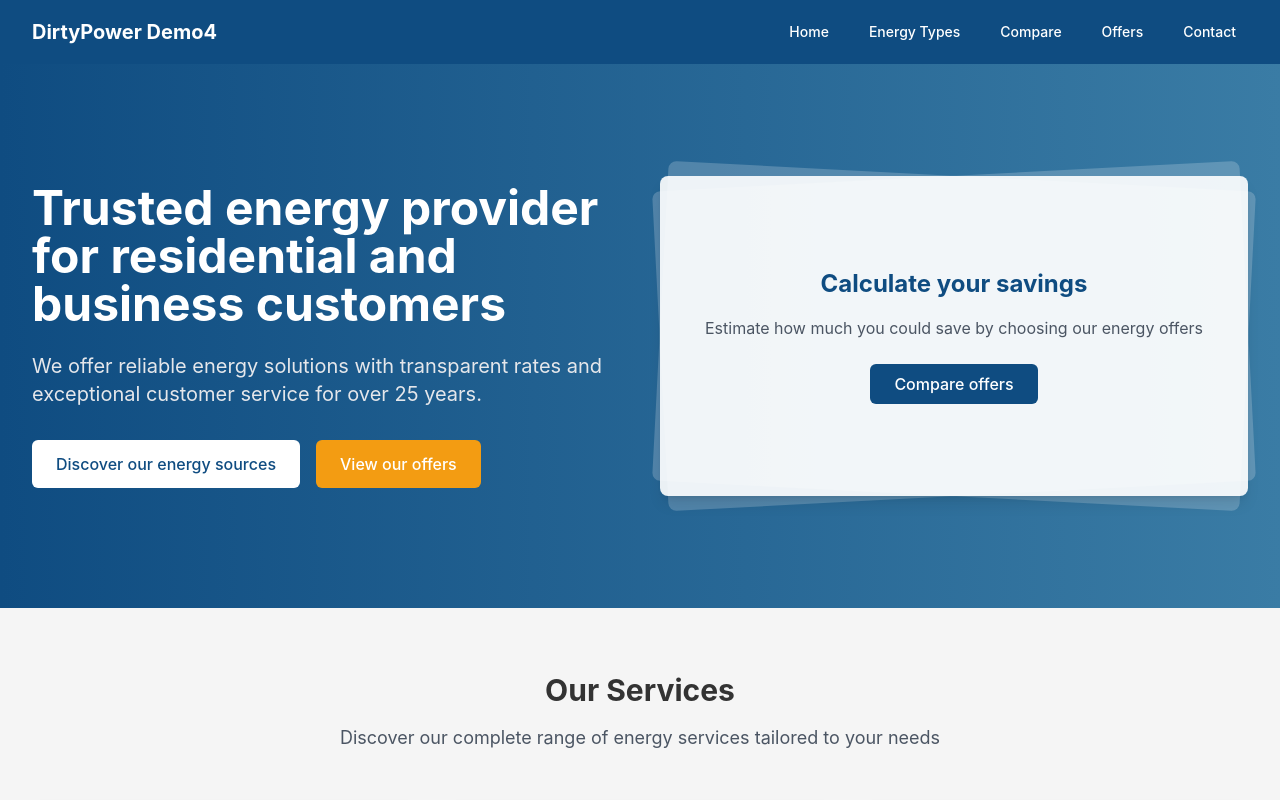
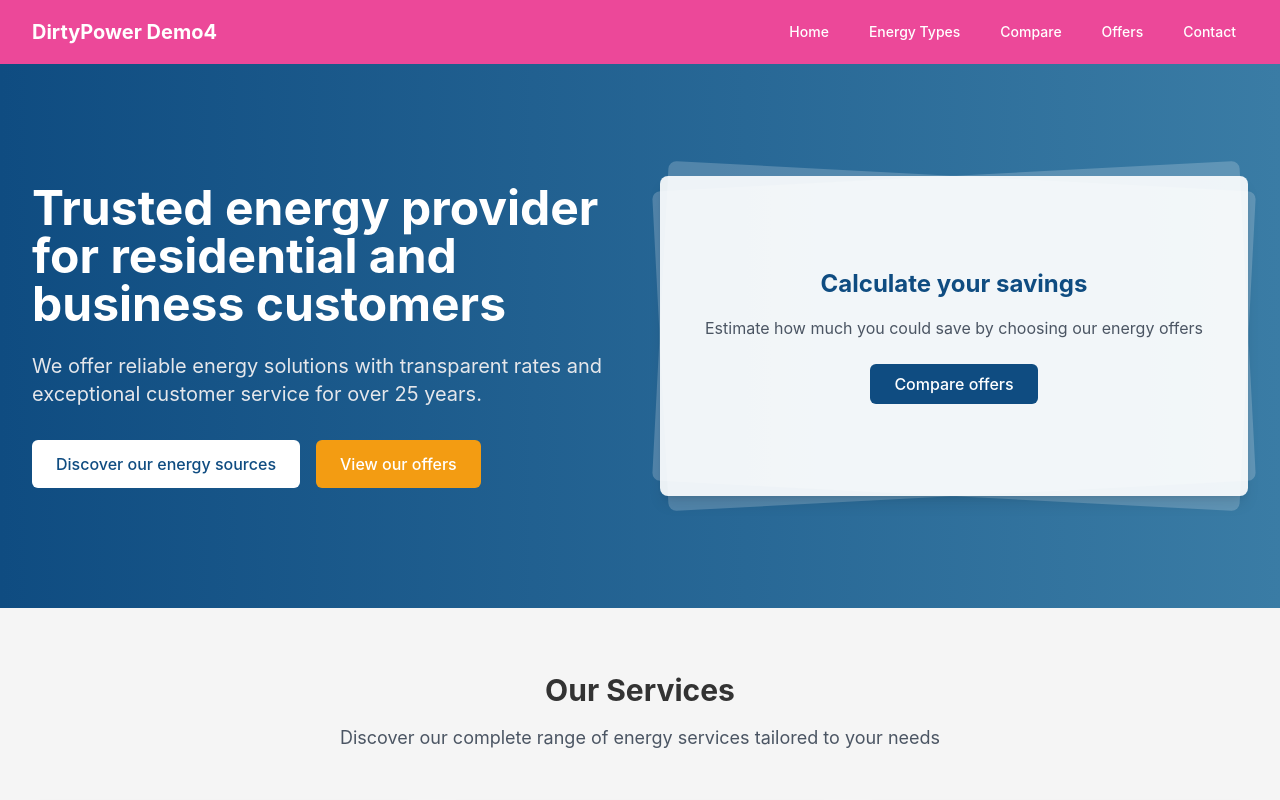
Before and after one commit to engie-codespace/demo4-dirty-power, a React (Create React App) app: page / in a window 1280 px wide. Shown: the top 800 px of the page. Built offline with nearby package versions, Linux system fonts and the light colour scheme.

Commit message:
Set website and navbar background color to pink

```diff
--- a/src/components/Navbar.tsx
+++ b/src/components/Navbar.tsx
@@ -9,7 +9,7 @@ const Navbar: React.FC = () => {
   };
 
   return (
-    <nav className="bg-primary shadow-lg">
+    <nav className="bg-pink-500 shadow-lg">
       <div className="max-w-7xl mx-auto px-4 sm:px-6 lg:px-8">
         <div className="flex justify-between h-16">
           <div className="flex items-center">
--- a/src/index.css
+++ b/src/index.css
@@ -9,6 +9,7 @@ body {
     sans-serif;
   -webkit-font-smoothing: antialiased;
   -moz-osx-font-smoothing: grayscale;
+  background-color: pink;
 }
 
 code {
```
